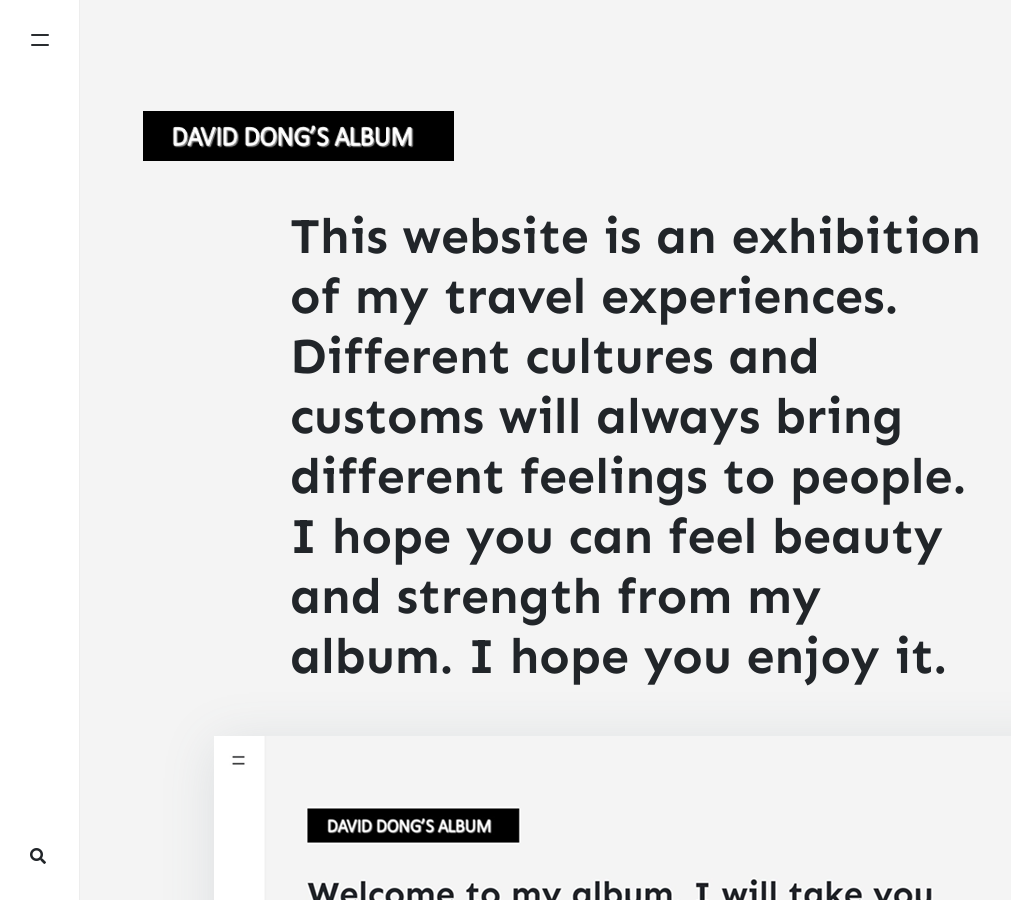
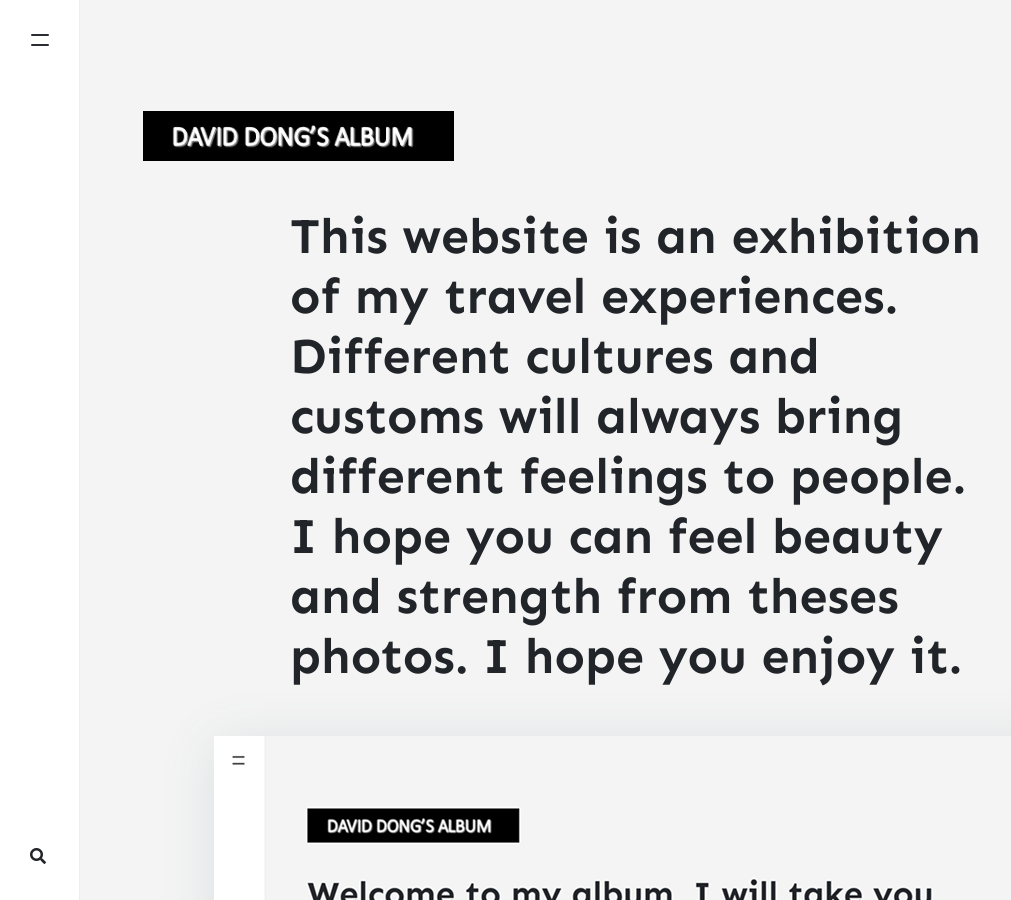
Before and after one commit to rainbow-ux/traveler-blog.github.io, a Jekyll site: the page built from _pages/about.md, in a window 1280 px wide and 900 px high. Shown: the whole window, without its empty margins (0-1011 px from the left). Built offline with Jekyll 4.4.1, drawn with Linux system fonts in a browser that asks for light colours; nearby versions of some CDN libraries; comment, search, counter and statistics services are not loaded.

Commit message:
Update about.md

```diff
--- a/_pages/about.md
+++ b/_pages/about.md
@@ -1,6 +1,6 @@
 ---
 layout: page
-title: This website is an exhibition of my travel experiences. Different cultures and customs will always bring different feelings to people. I hope you can feel beauty and strength from my album. I hope you enjoy it.
+title: This website is an exhibition of my travel experiences. Different cultures and customs will always bring different feelings to people. I hope you can feel beauty and strength from theses photos. I hope you enjoy it.
 permalink: /about
 comments: false
 image: assets/images/screenshot.png
```
